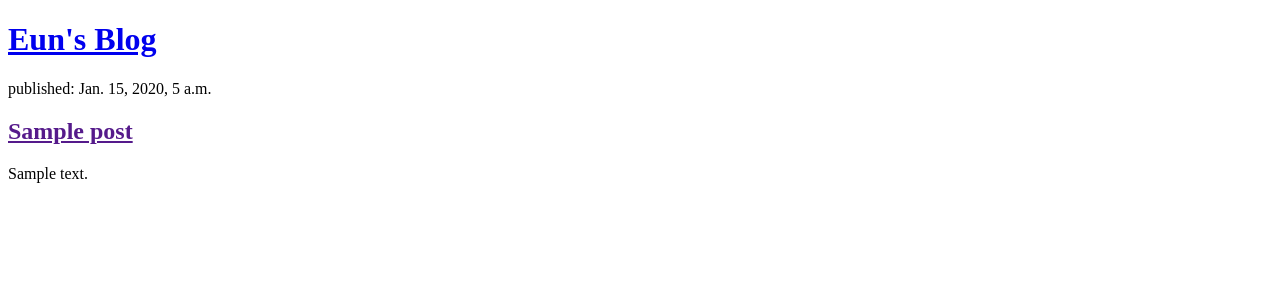
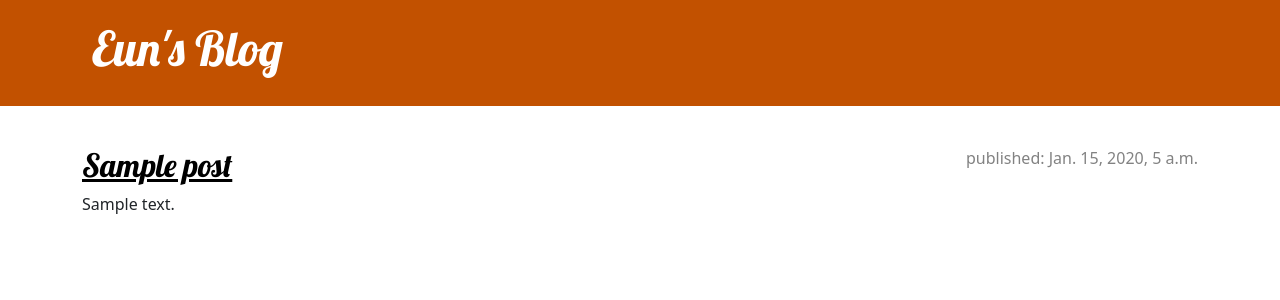
Before and after one commit to Euntastic/my-first-blog, a Django app: page / in a window 1280 px wide. Shown: the top 300 px of the page. Run offline with Django 4.2, Linux system fonts and the light colour scheme; tables that the repository leaves empty hold one stand-in row (values such as "Sample post").

Commit message:
Added another view and template.
Added vied and template for detailed blog post as well as CSS for the site.

```diff
--- /dev/null
+++ b/blog/static/css/blog.css
@@ -0,0 +1,70 @@
+.page-header {
+    background-color: #C25100;
+    margin-top: 0;
+    margin-bottom: 40px;
+    padding: 20px 20px 20px 40px;
+}
+
+.page-header h1,
+.page-header h1 a,
+.page-header h1 a:visited,
+.page-header h1 a:active {
+    color: #ffffff;
+    font-size: 36pt;
+    text-decoration: none;
+}
+
+h1,
+h2,
+h3,
+h4 {
+    font-family: 'Lobster', cursive;
+}
+
+.date {
+    color: #828282;
+}
+
+.save {
+    float: right;
+}
+
+.post-form textarea,
+.post-form input {
+    width: 100%;
+}
+
+.top-menu,
+.top-menu:hover,
+.top-menu:visited {
+    color: #ffffff;
+    float: right;
+    font-size: 26pt;
+    margin-right: 20px;
+}
+
+.post {
+    margin-bottom: 70px;
+}
+
+.post h2 a,
+.post h2 a:visited {
+    color: #000000;
+}
+
+.post > .date,
+.post > .actions {
+    float: right;
+}
+
+.btn-secondary,
+.btn-secondary:visited {
+    color: #C25100;
+    background: none;
+    border-color: #C25100;
+}
+
+.btn-secondary:hover {
+    color: #FFFFFF;
+    background-color: #C25100;
+}
--- /dev/null
+++ b/blog/templates/blog/base.html
@@ -0,0 +1,37 @@
+{% load static %}
+
+<!DOCTYPE html>
+<html lang="en">
+    <head>
+        <meta charset="UTF-8">
+        <meta http-equiv="X-UA-Compatible" content="IE=edge">
+        <meta name="viewport" content="width=device-width, initial-scale=1.0">
+        <meta name="keywords" content="personal blog">
+        <meta name="description" content="My First Blog">
+        <title>Eun's blog</title>
+        <link href="//fonts.googleapis.com/css?family=Lobster&subset=latin,latin-ext"
+              rel="stylesheet"
+              type="text/css">
+        <link rel="stylesheet"
+              href="https://cdn.jsdelivr.net/npm/bootstrap@5.1.3/dist/css/bootstrap.min.css"
+              integrity="sha384-1BmE4kWBq78iYhFldvKuhfTAU6auU8tT94WrHftjDbrCEXSU1oBoqyl2QvZ6jIW3"
+              crossorigin="anonymous">
+        <link rel="stylesheet" href="{% static 'css/blog.css' %}">
+    </head>
+    <body>
+        <header class="page-header">
+            <div class="container">
+                <h1>
+                    <a href="/">Eun's Blog</a>
+                </h1>
+            </div>
+        </header>
+        <main class="container">
+            <div class="row">
+                <div class="col">
+                    {% block content %}{% endblock content %}
+                </div>
+            </div>
+        </main>
+    </body>
+</html>
--- a/blog/templates/blog/post_list.html
+++ b/blog/templates/blog/post_list.html
@@ -1,22 +1,13 @@
-<!DOCTYPE html>
-<html lang="en">
-<head>
-    <meta charset="UTF-8">
-    <meta http-equiv="X-UA-Compatible" content="IE=edge">
-    <meta name="viewport" content="width=device-width, initial-scale=1.0">
-    <title>Eun's blog</title>
-</head>
-<body>
-    <header>
-        <h1><a href="/">Eun's Blog</a></h1>
-    </header>
+{% extends "blog/base.html" %}
 
-    {% for post in posts %}
-    <article>
-        <time>published: {{ post.published_date }}</time>
-        <h2><a href="">{{ post.title}}</a></h2>
-        <p>{{ post.text|linebreaksbr }}</p>
+{% block content %}
+  {% for post in posts %}
+    <article class="post">
+      <time class="date">published: {{ post.published_date }}</time>
+      <h2>
+        <a href="{% url 'post_detail' pk=post.pk %}">{{ post.title }}</a>
+      </h2>
+      <p>{{ post.text|linebreaksbr }}</p>
     </article>
-    {% endfor %}
-</body>
-</html>
+  {% endfor %}
+{% endblock content %}
--- a/blog/urls.py
+++ b/blog/urls.py
@@ -3,4 +3,5 @@ from . import views
 
 urlpatterns = [
     path("", views.post_list, name="post_list"),
+    path("post/<int:pk>/", views.post_detail, name="post_detail")
 ]
--- a/blog/views.py
+++ b/blog/views.py
@@ -1,4 +1,4 @@
-from django.shortcuts import render
+from django.shortcuts import render, get_object_or_404
 from django.utils import timezone
 from .models import Post
 
@@ -6,3 +6,7 @@ from .models import Post
 def post_list(request):
     posts = Post.objects.filter(published_date__lte=timezone.now()).order_by('published_date')
     return render(request, 'blog/post_list.html', {'posts': posts})
+
+def post_detail(request, pk):
+    post = get_object_or_404(Post, pk=pk)
+    return render(request, "blog/post_detail.html", {'post': post})
--- a/requirements.txt
+++ b/requirements.txt
@@ -1 +1,2 @@
 Django
+djlint
```
Also changed, not shown: blog/templates/blog/post_detail.html (added, +10 -0 lines).
